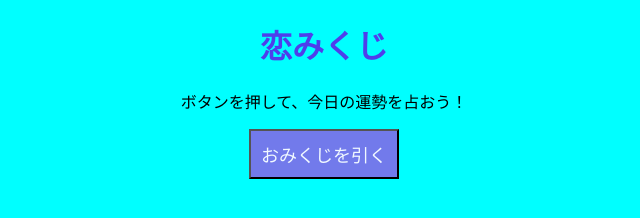
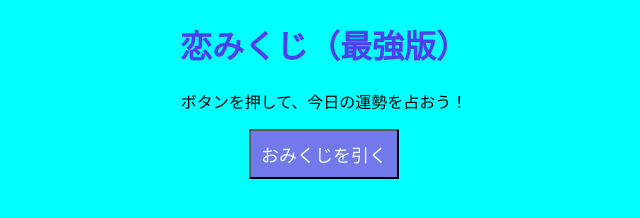
Before and after one commit to hsha24067-miyazaki/koimikuji, a plain HTML site: page index.html in a window 1280 px wide. Shown: the whole page, without its empty margins (316-956 px from the left). Drawn offline with Linux system fonts and the light colour scheme.

Commit message:
確認のため

```diff
--- a/index.html
+++ b/index.html
@@ -6,7 +6,7 @@
         <link rel="stylesheet" href="style.css">
     </head>
     <body>
-        <h1>恋みくじ</h1>
+        <h1>恋みくじ（最強版）</h1>
         <p>ボタンを押して、今日の運勢を占おう！</p>
         <button id="omikuji-bt">おみくじを引く</button>
         <div id="result" class="result">
```
